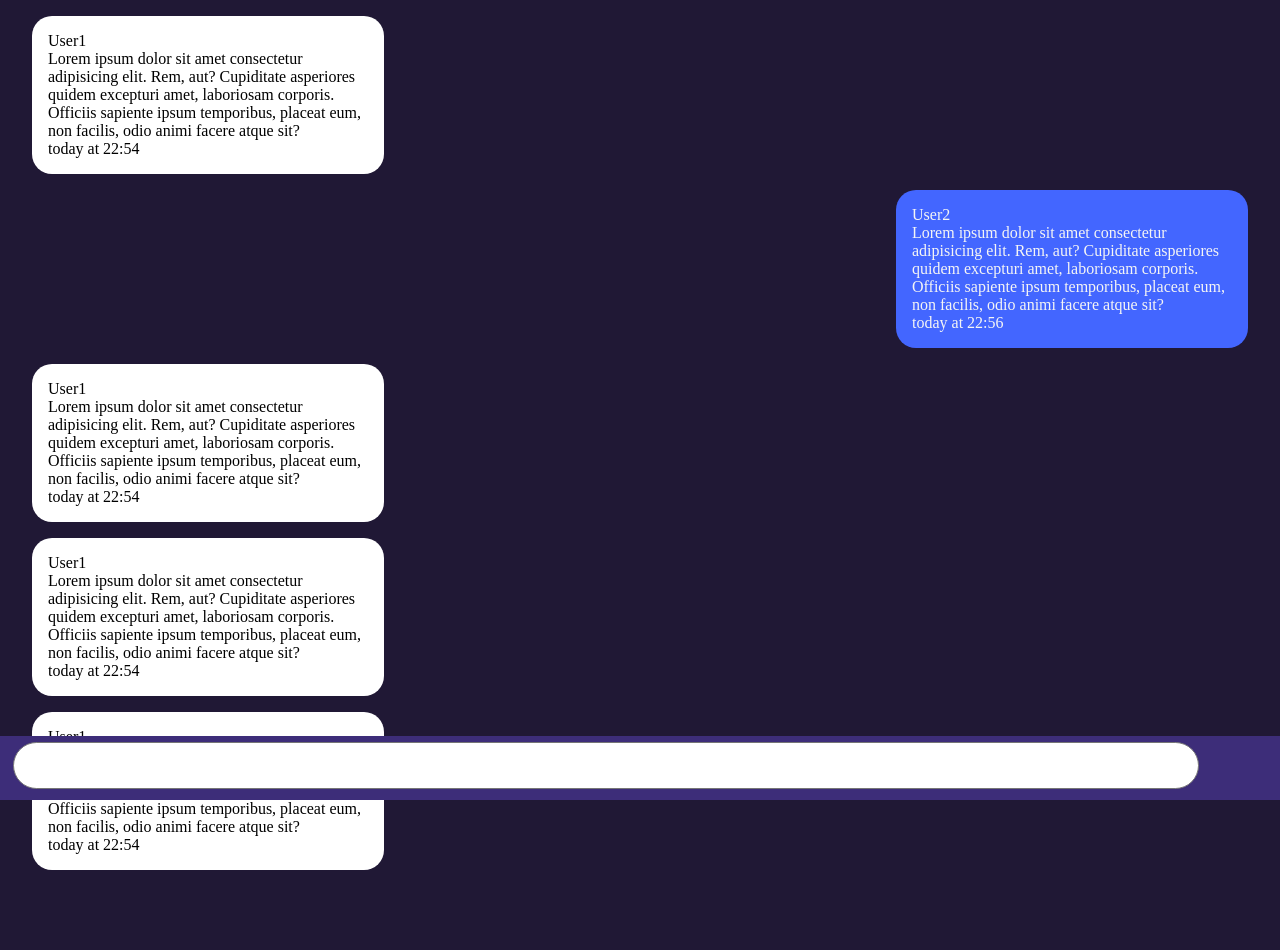
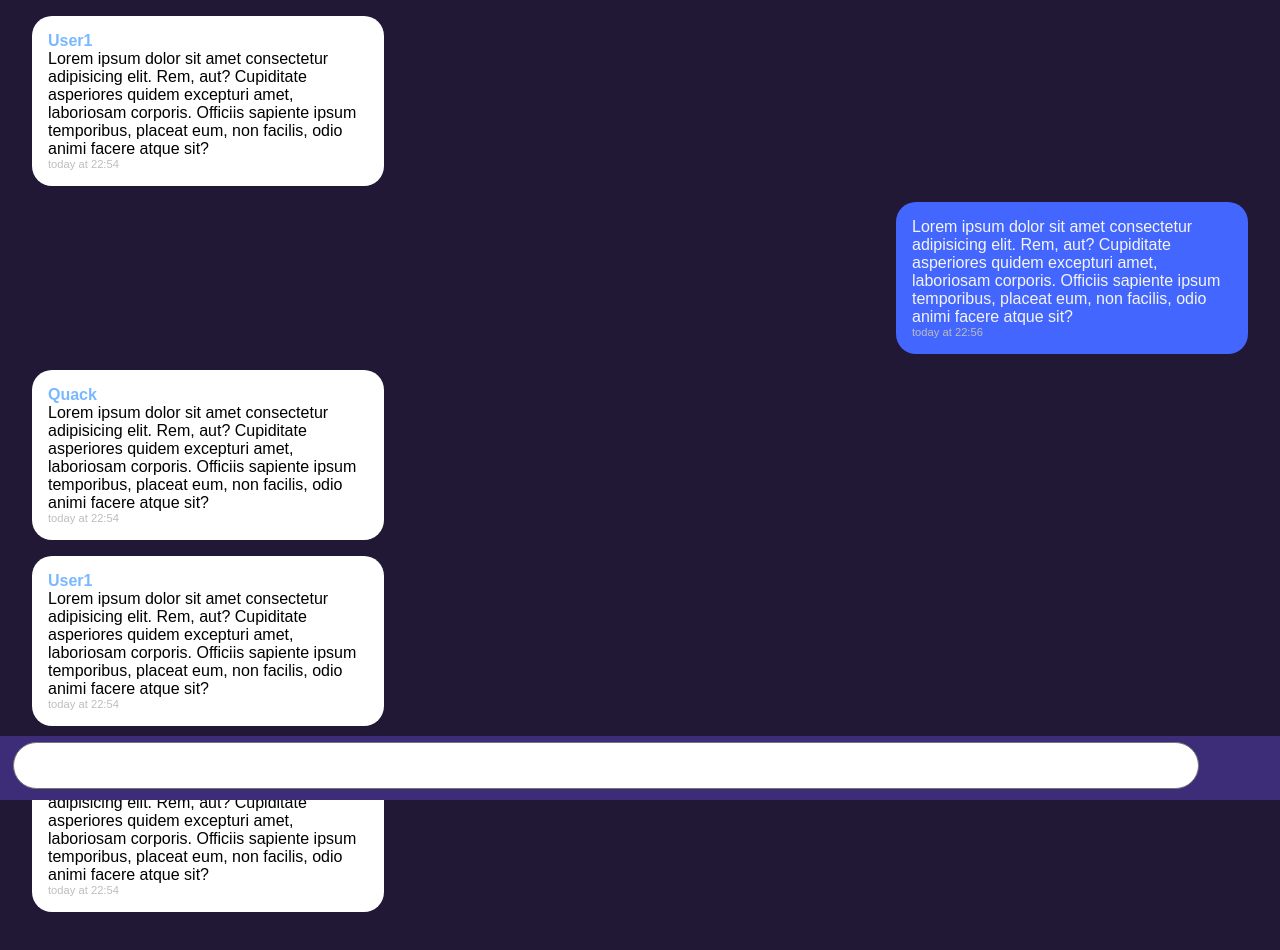
Before and after one commit to Sermi13/Chat-Room-project, a plain HTML site: page frontend/index.html in a window 1280 px wide. Drawn offline with Linux system fonts and the light colour scheme.

Commit message:
changed the fonts of messages

```diff
--- a/frontend/index.html
+++ b/frontend/index.html
@@ -24,7 +24,6 @@
 
       <div class="message-user">
         <div class="message-box">
-          <p class="message-owner">User2</p>
           <p class="message-content">
             Lorem ipsum dolor sit amet consectetur adipisicing elit. Rem, aut?
             Cupiditate asperiores quidem excepturi amet, laboriosam corporis.
@@ -37,7 +36,7 @@
 
       <div class="message-other">
         <div class="message-box">
-          <p class="message-owner">User1</p>
+          <p class="message-owner">Quack</p>
           <p class="message-content">
             Lorem ipsum dolor sit amet consectetur adipisicing elit. Rem, aut?
             Cupiditate asperiores quidem excepturi amet, laboriosam corporis.
--- a/frontend/style.css
+++ b/frontend/style.css
@@ -51,10 +51,17 @@ body {
   border-radius: 1.25rem;
 }
 .message-owner {
+  color: rgb(121, 184, 255);
+  font-weight: bold;
+  font-family: sans-serif;
 }
 .message-content {
+  font-family: sans-serif;
 }
 .message-date {
+  font-family: sans-serif;
+  font-size: 70%;
+  color: rgb(189, 189, 189);
 }
 
 .message-user .message-box {
```
